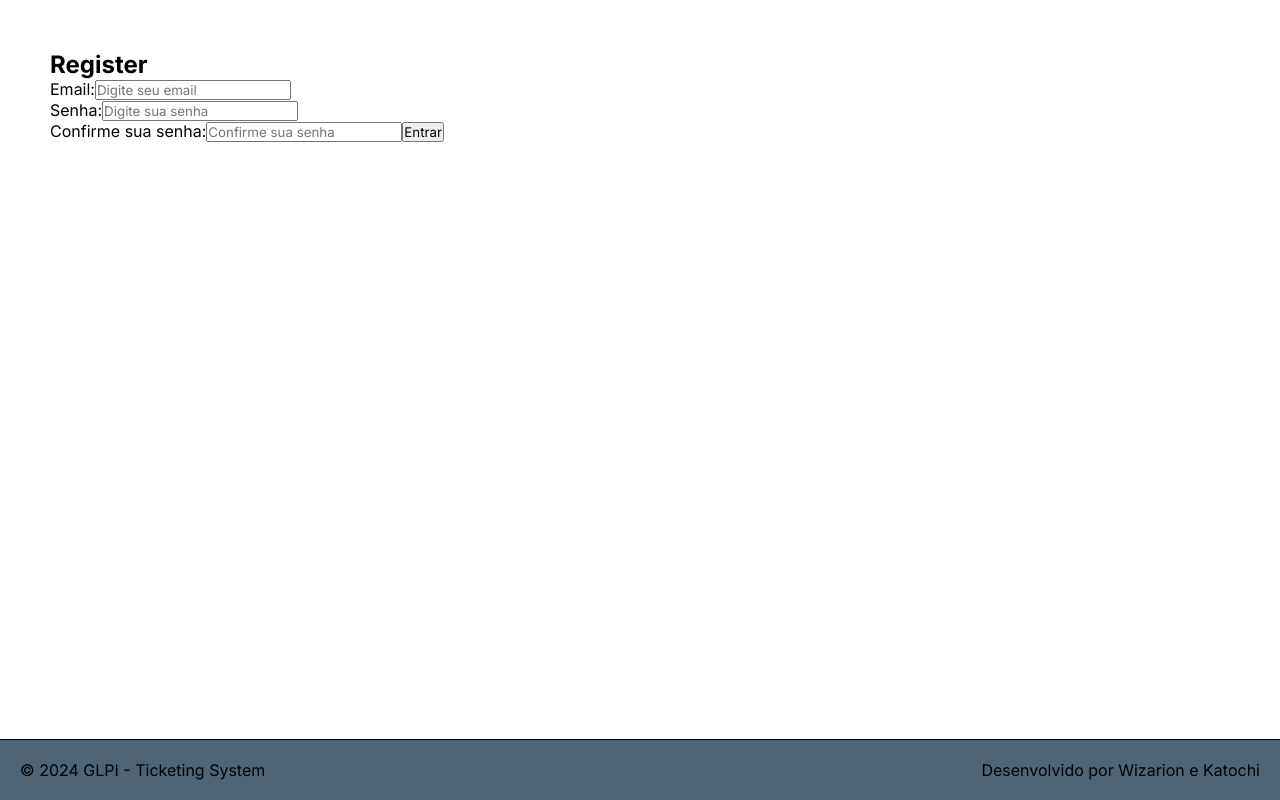
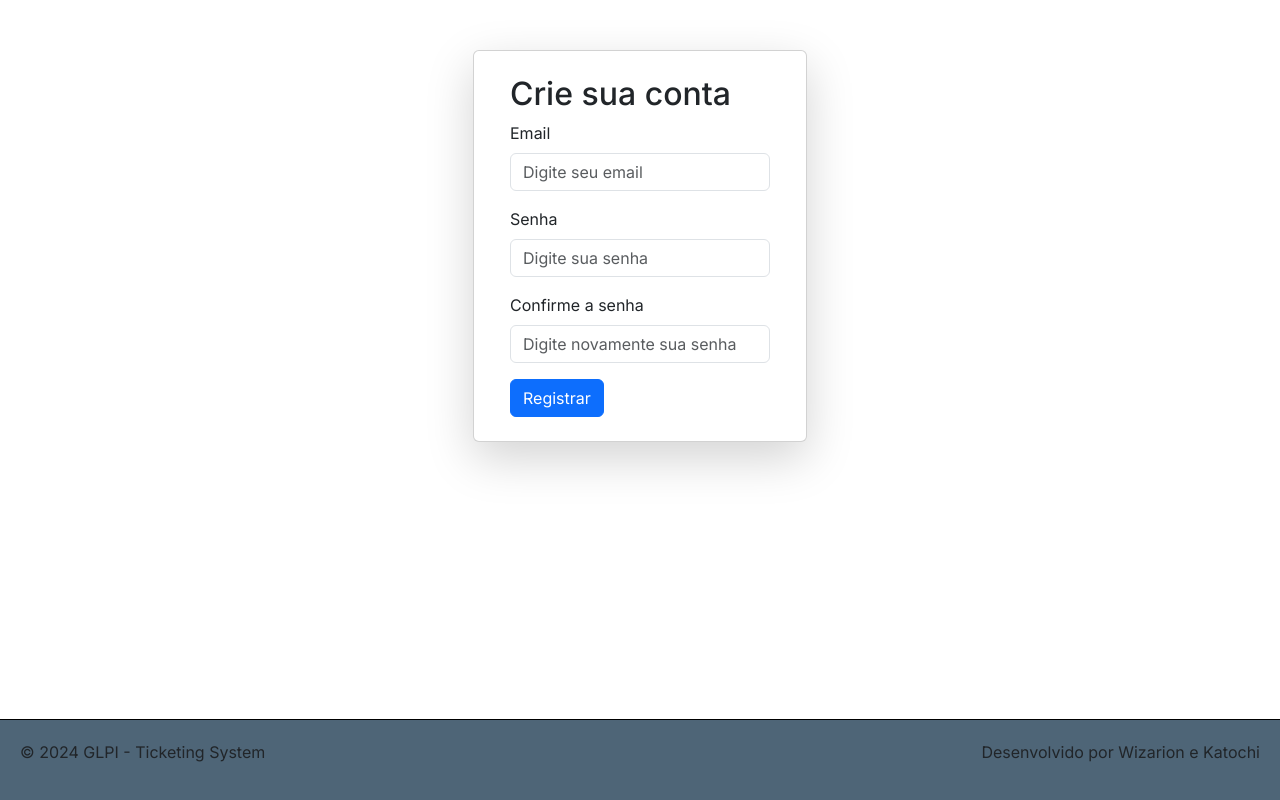
Before and after one commit to SamirBuarque/glpi-front, a Next.js app: page /auth/register in a window 1280 px wide. Built offline with nearby package versions, Linux system fonts and the light colour scheme.

Commit message:
adicionando bootstrap a tela de registro de usuario

```diff
--- a/package.json
+++ b/package.json
@@ -9,7 +9,9 @@
     "lint": "next lint"
   },
   "dependencies": {
+    "@popperjs/core": "^2.11.8",
     "axios": "^1.7.8",
+    "bootstrap": "^5.3.3",
     "next": "14.2.7",
     "react": "^18",
     "react-dom": "^18"
--- a/src/app/auth/register/page.tsx
+++ b/src/app/auth/register/page.tsx
@@ -1,11 +1,9 @@
 import React from "react";
-import styles from "@/app/styles/register/register.module.css";
 import { FormRegister } from "@/components/auth/FormRegister";
 
 const Register: React.FC = () => {
   return (
-    <div className={styles.registerContainer}>
-      <h2>Register</h2>
+    <div>
       <FormRegister/>
     </div>
   );
--- a/src/app/layout.tsx
+++ b/src/app/layout.tsx
@@ -1,5 +1,7 @@
 "use client";
 
+import "bootstrap/dist/css/bootstrap.min.css"; // css bootstrap
+import "bootstrap/dist/js/bootstrap.bundle.min.js"; // js bootstrap
 import React from "react";
 import "@/app/styles/globals.css";
 import { ReactNode } from "react";
--- a/src/components/auth/FormRegister.tsx
+++ b/src/components/auth/FormRegister.tsx
@@ -1,4 +1,4 @@
-'use client';
+"use client";
 import { useState } from "react";
 import { useRouter } from "next/navigation";
 import axios from "axios";
@@ -55,51 +55,75 @@ export const FormRegister = () => {
     }
   };
   return (
-    <div>
-      <form onSubmit={handleSubmit} className={styles.registerForm}>
-        <div className={styles.formGroup}>
-          <label htmlFor="email">Email:</label>
+    <div className="container d-flex flex-column justify-content-center align-items-center">
+      <div className="row card shadow-lg p-4">
+        <div className="col">
+          <h2>Crie sua conta</h2>
+
+          <form onSubmit={handleSubmit}>
+            <div className="mb-3">
+              <label htmlFor="email" className="form-label">
+                Email
+              </label>
               <input
-            className={styles.input}
                 type="email"
                 id="email"
                 value={email}
                 onChange={(e) => setEmail(e.target.value)}
+                className="form-control"
                 placeholder="Digite seu email"
                 required
               />
             </div>
-        <div className={styles.formGroup}>
-          <label htmlFor="password">Senha:</label>
+
+            <div className="mb-3">
+              <label htmlFor="password" className="form-label">
+                Senha
+              </label>
               <input
-            className={styles.input}
                 type="password"
                 id="password"
                 value={password}
                 onChange={(e) => setPassword(e.target.value)}
+                className="form-control"
                 placeholder="Digite sua senha"
                 required
               />
             </div>
-        <div className={styles.formGroup}>
-          <label htmlFor="password">Confirme sua senha:</label>
+
+            <div className="mb-3">
+              <label htmlFor="password" className="form-label">
+                Confirme a senha
+              </label>
               <input
-            className={styles.input}
                 type="password"
                 id="confirmPassword"
                 value={confirmPassword}
                 onChange={(e) => setConfirmPassword(e.target.value)}
-            placeholder="Confirme sua senha"
+                className="form-control"
+                placeholder="Digite novamente sua senha"
                 required
               />
+            </div>
+            <button type="submit" className="btn btn-primary">
+              Registrar
+            </button>
+          </form>
+        </div>
+      </div>
 
-          <button type="submit" className={styles.loginButton}>
-            Entrar
-          </button>
+      <div className="col mt-3">
+        {error && (
+          <div className="alert alert-warning" role="alert">
+            Erro ao registrar {error}
           </div>
-      </form>
-      {error && <p className={styles.error}>{error}</p>}
-      {success && <p className={styles.success}>{success}</p>}
+        )}
+        {success && (
+          <div className="alert alert-success" role="alert">
+            Registrado com sucesso
+          </div>
+        )}
+      </div>
     </div>
   );
 };
```
Also changed, not shown: src/app/page.tsx (+5 -2 lines), 1 other file (tests, documents, lock files or other folders). Lines whose indentation alone changed are shown as unchanged.
